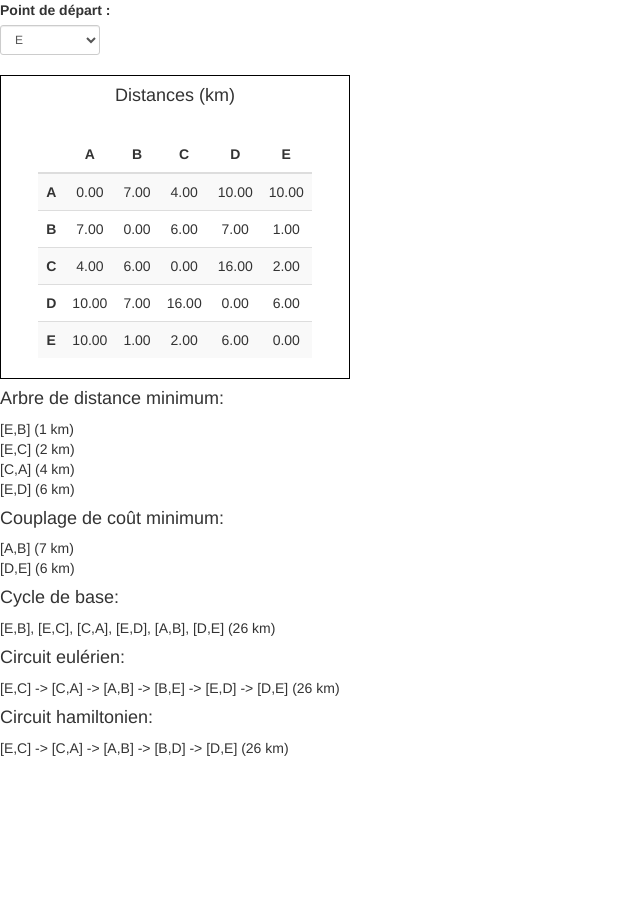
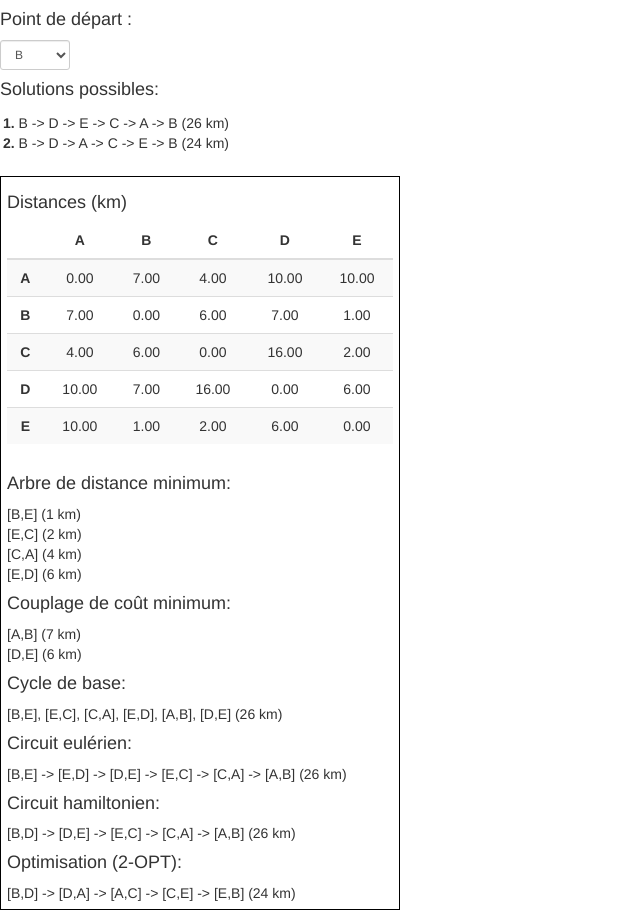
Before and after one commit to spinico/PathFinder, a plain HTML site: page index.html in a window 1280 px wide. Shown: the whole page, without its empty margins (0-640 px from the left). Before the commit the page ends 800 px from the top, so only its background shows below. Drawn offline with nearby package versions, Linux system fonts and the light colour scheme.

Commit message:
Added 2-OPT optimization and updated demo

```diff
--- a/index.html
+++ b/index.html
@@ -13,37 +13,9 @@
          ng-init="evaluate(data.start)">
         <form novalidate>
             <div>
-<!--
                 <div>
-                    <Label class="control-label" for="maximumTime">Temps de parcours (h):</Label>
-                    <div style="width: 100px;">
-                        <input type="text"
-                               id="maximumTime"
-                               class="form-control input-sm"
-                               ng-model="data.maxTime"
-                        />
-                    </div>
-                </div>
-                <br />
-
-                <div>
-                    <label for="speedSelect">Vitesse de déplacement (km/h): </label>
-                    <div style="width: 100px;">
-                        <select name="speedSelect"
-                                class="form-control input-sm"
-                                id="speedSelect"
-                                ng-model="data.speed"
-                                ng-options="option.value for option in data.Speeds track by option.id"
-                        >
-                        </select>
-                    </div>
-                </div>
-
-                <br/>
--->
-                <div>
-                    <label for="startSelect">Point de départ :</label>
-                    <div style="width: 100px;">
+                    <h4 for="startSelect">Point de départ :</h4>
+                    <div style="width: 70px;">
                         <select name="startSelect"
                                 class="form-control input-sm"
                                 id="startSelect"
@@ -64,12 +36,21 @@
 -->
             </div>
         </form>
+
+        <h4>Solutions possibles:</h4>
+        <div style="width:350px;padding:3px;">
+            <b>1.</b> {{HC | formatPointCircuit}}
+            <div ng-repeat="circuit in OPT track by $index">
+                <b>{{$index+2}}.</b> {{circuit | formatPointCircuit}}
+            </div>
+        </div>
+
         <br>
-        <div style="width:350px;border:1px solid black;">
-            <div align="center">
+        <div style="width:400px;border:1px solid black;padding:6px;">
+            <div >
                 <h4>Distances (km)</h4>
                 <div class="table-responsive">
-                    <table class="table table-striped" style="width: 25%;margin:20px;text-align:center;" >
+                    <table class="table table-striped" style="text-align:center;" >
                         <thead>
                         <tr>
                             <th></th>
@@ -89,20 +70,14 @@
                 </div>
             </div>
 
-        </div>
-        <!--
-        <br>
-        <h4>Paramètres:</h4>
-        <p>Temps maximum = {{data.maxTime}} h</p>
-        <p>Vitesse = {{data.speed.value}} km/h</p>
-        <p>Point de départ = {{data.start.value}}</p>
--->
-        <div class="ng-hide" ng-show="MME">
+            <div class="ng-hide" ng-show="MST">
                 <h4>Arbre de distance minimum:</h4>
                 <div ng-repeat="edge in MST track by $index">
                     {{edge | formatEdge}}
                 </div>
+            </div>
 
+            <div class="ng-hide" ng-show="MME">
                 <h4>Couplage de coût minimum:</h4>
                 <div ng-repeat="edge in MME track by $index">
                     {{edge | formatEdge}}
@@ -116,12 +91,21 @@
 
             <div class="ng-hide" ng-show="EC">
                 <h4>Circuit eulérien:</h4>
-            {{EC | formatCircuit}}
+                {{EC | formatEdgeCircuit}}
             </div>
 
             <div class="ng-hide" ng-show="HC">
                 <h4>Circuit hamiltonien:</h4>
-            {{HC | formatCircuit}}
+                {{HC | formatEdgeCircuit}}
+            </div>
+
+            <div class="ng-hide" ng-show="OPT">
+                <h4>Optimisation (2-OPT):</h4>
+                <div ng-repeat="circuit in OPT track by $index">
+                    {{circuit | formatEdgeCircuit}}
+                </div>
+            </div>
+
         </div>
     </div>
 
--- a/src/pathfinder.js
+++ b/src/pathfinder.js
@@ -2,8 +2,6 @@
 
 angular.module('pathFinderDemo', [])
     .value('data', {
-        maxTime: 4,
-
         Distances:[
             [ 0, 7, 4,10,10],
             [ 7, 0, 6, 7, 1],
@@ -12,12 +10,6 @@ angular.module('pathFinderDemo', [])
             [10, 1, 2, 6, 0]
         ],
 
-        Speeds: [
-            {id: '0', value: '3'},
-            {id: '1', value: '5'}
-        ],
-        speed: {id:'0', value: '3'},
-
         Points: [
             {id: '0', value: 'A'},
             {id: '1', value: 'B'},
@@ -25,7 +17,7 @@ angular.module('pathFinderDemo', [])
             {id: '3', value: 'D'},
             {id: '4', value: 'E'}
         ],
-        start: {id:'4', value: 'E'}
+        start: {id:'1', value: 'B'}
     })
     .controller('pathFinderController', ['$scope', 'data', 'pathFinderService',
         function($scope, data, pathFinderService) {
@@ -42,7 +34,9 @@ angular.module('pathFinderDemo', [])
 
         $scope.evaluate = function(start)
         {
-            $scope.MST = pathFinder.getMinimumSpanningTree(start.id, $scope.data.Distances);
+            var root = Number(start.id);
+
+            $scope.MST = pathFinder.getMinimumSpanningTree(root, $scope.data.Distances);
 
             $scope.ODV = pathFinder.getOddDegreeVertex($scope.data.Points, $scope.MST);
 
@@ -50,9 +44,11 @@ angular.module('pathFinderDemo', [])
 
             $scope.BC = pathFinder.getBaseCycle($scope.MST, $scope.MME);
 
-            $scope.EC = pathFinder.getEulerianCircuit($scope.data.Points, start.id, $scope.BC);
+            $scope.EC = pathFinder.getEulerianCircuit($scope.data.Points, root, $scope.BC);
 
-            $scope.HC = pathFinder.getHamiltonianCircuit($scope.data.Points, start.id, $scope.EC, $scope.data.Distances);
+            $scope.HC = pathFinder.getHamiltonianCircuit($scope.data.Points, root, $scope.EC, $scope.data.Distances);
+
+            $scope.OPT = pathFinder.getOptimizedCircuits($scope.HC, $scope.data.Distances);
         };
 
     }])
@@ -74,11 +70,10 @@ angular.module('pathFinderDemo', [])
             return matrix;
         };
 
-        PathFinder.getMinimumSpanningTree = function(start, distances)
+        PathFinder.getMinimumSpanningTree = function(root, distances)
         {
             var A = [];
             var MST = [];
-            var root = Number(start);
 
             // Default start point (arbitrary)
             A.push(root);
@@ -221,10 +216,9 @@ angular.module('pathFinderDemo', [])
             return cycle;
         };
 
-        PathFinder.getEulerianCircuit = function(points, start, cycle)
+        PathFinder.getEulerianCircuit = function(points, root, cycle)
         {
             var size = points.length;
-            var root = Number(start);
             var circuit = copyEdges(cycle);
 
             // Each vertex must have an equal number of
@@ -241,7 +235,7 @@ angular.module('pathFinderDemo', [])
             return findEulerianCircuit(root, markedCircuit);
         };
 
-        PathFinder.getHamiltonianCircuit = function(points, start, circuit, distances)
+        PathFinder.getHamiltonianCircuit = function(points, root, circuit, distances)
         {
             var size = points.length;
 
@@ -259,12 +253,161 @@ angular.module('pathFinderDemo', [])
                 updateCircuit(shortcuts, HC);
             }
 
-            return orderFromStartPoint(start, HC);
+            return orderFromStartPoint(root, HC);
         };
 
-        function orderFromStartPoint(start, circuit)
+        PathFinder.getOptimizedCircuits = function(circuit, distances)
         {
-            var root = Number(start);
+            var OC = copyEdges(circuit);
+            var OPT = [];
+            var index = 0;
+
+            // 2-opt post optimization
+            while(index < OC.length)
+            {
+                var current = {
+                    index: index,
+                    source: OC[index].source,
+                    destination: OC[index].destination
+                };
+
+                var candidates = getEdgeCandidates(current, OC);
+
+                var diff = optimize(current, candidates, distances, OC);
+
+                if (diff < 0)
+                {
+                    // Save this circuit
+                    OPT.push(OC);
+
+                    // Restart
+                    index = 0;
+                }
+                else
+                {
+                    index++;
+                }
+            }
+
+            return OPT;
+        };
+
+        //function reorder(OC)
+        //{
+        //    var current, next, previous;
+        //
+        //    for (var i=0; i < OC.length; i++)
+        //    {
+        //        current = OC[i];
+        //
+        //        previous = i-1 >= 0 ? OC[i-1] : OC[OC.length-1];
+        //        next = i+1 < OC.length ? OC[i+1] : OC[0];
+        //
+        //        // Conditions to reverse
+        //        if (current.source === next.source &&
+        //            current.destination === previous.destination)
+        //        {
+        //            // Flip edge orientation
+        //            current.source = previous.destination;
+        //            current.destination = next.source;
+        //        }
+        //    }
+        //}
+
+        function optimize(current, candidates, distances, OC)
+        {
+            var diff = 0;
+
+            for (var i=0; i < candidates.length; i++)
+            {
+                var edge = candidates[i].edge;
+                var oldWeight = distances[current.source][current.destination] +
+                                distances[edge.source][edge.destination];
+
+                // Exchange vertex
+                var newWeight = distances[current.source][edge.source] +
+                                distances[current.destination][edge.destination];
+
+                if (newWeight - oldWeight < 0)
+                {
+                    // Found a better circuit, replace edges
+                    diff = newWeight - oldWeight;
+
+                    // Add first edge (shift previous edge to next index)
+                    OC.splice(candidates[i].index, 0, {
+                        source: current.destination,
+                        destination: edge.destination
+                    });
+
+                    // Remove previous edge
+                    OC.splice(candidates[i].index + 1, 1);
+
+                    // Add second edge (shift previous edge to next index)
+                    OC.splice(current.index, 0, {
+                        source: current.source,
+                        destination: edge.source
+                    });
+
+                    // Remove previous edge
+                    OC.splice(current.index + 1, 1);
+
+                    // Every edges in between must be reversed
+                    reverseEdgeRange(current.index, candidates[i].index, OC);
+
+                    break;
+                }
+            }
+
+            return diff;
+        }
+
+        function reverseEdgeRange(from, to, OC)
+        {
+            var edges = [];
+
+            // A deep copy is needed for this to work
+            for (var i=from+1; i < to; i++)
+            {
+                edges.push({
+                    source: OC[i].source,
+                    destination: OC[i].destination
+                });
+            }
+
+            for (var j=to-1, k=0; j > from; j--, k++)
+            {
+                OC[j].source = edges[k].destination;
+                OC[j].destination = edges[k].source;
+            }
+        }
+
+        function getEdgeCandidates(current, circuit)
+        {
+            var candidates = [];
+
+            for (var i=0; i < circuit.length; i++)
+            {
+                var edge = circuit[i];
+
+                // A valid candidate edge must not be linked
+                // to the current edge
+                if (current.source !== edge.source &&
+                    current.source !== edge.destination &&
+                    current.destination !== edge.source &&
+                    current.destination !== edge.destination)
+                {
+                    candidates.push({
+                        index: i,
+                        edge:edge
+                    });
+                }
+            }
+
+            return candidates;
+        }
+
+        function orderFromStartPoint(root, circuit)
+        {
             var preEdges = [];
             var postEdges = [];
             var found = false;
@@ -812,9 +955,9 @@ angular.module('pathFinderDemo', [])
 
         return formatCycleFilter;
     }])
-    .filter('formatCircuit', ['data', function(data){
+    .filter('formatEdgeCircuit', ['data', function(data){
 
-        function formatCircuitFilter(input)
+        function formatEdgeCircuitFilter(input)
         {
             var formatedText = "";
             var totalDistance = 0;
@@ -839,5 +982,29 @@ angular.module('pathFinderDemo', [])
             return formatedText + " (" + totalDistance + " km)";
         }
 
-        return formatCircuitFilter;
+        return formatEdgeCircuitFilter;
+    }])
+    .filter('formatPointCircuit', ['data', function(data){
+
+        function formatPointCircuitFilter(input)
+        {
+            var formatedText = "";
+            var totalDistance = 0;
+
+            if (input != null)
+            {
+                for(var i =0; i < input.length; i++)
+                {
+                    var edge = input[i];
+
+                    totalDistance += data.Distances[edge.source][edge.destination];
+
+                    formatedText += i < input.length-1 ? data.Points[edge.source].value + " -> " :
+                    data.Points[edge.source].value + " -> " + data.Points[edge.destination].value;
+                }
+            }
+            return formatedText + " (" + totalDistance + " km)";
+        }
+
+        return formatPointCircuitFilter;
     }]);
```
Lines whose indentation alone changed are shown as unchanged.
